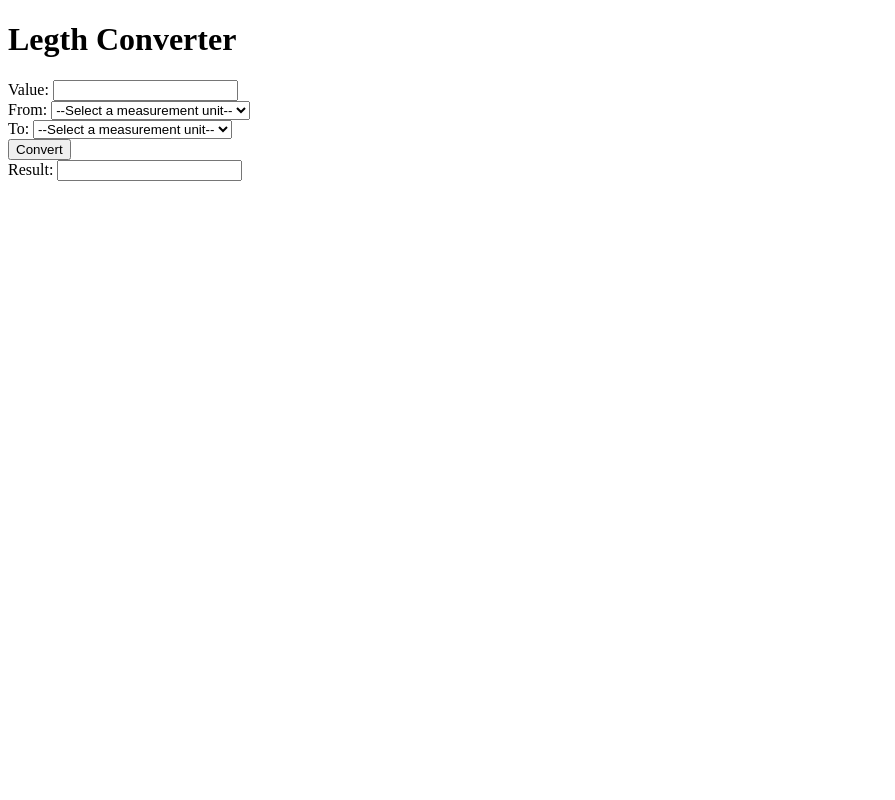
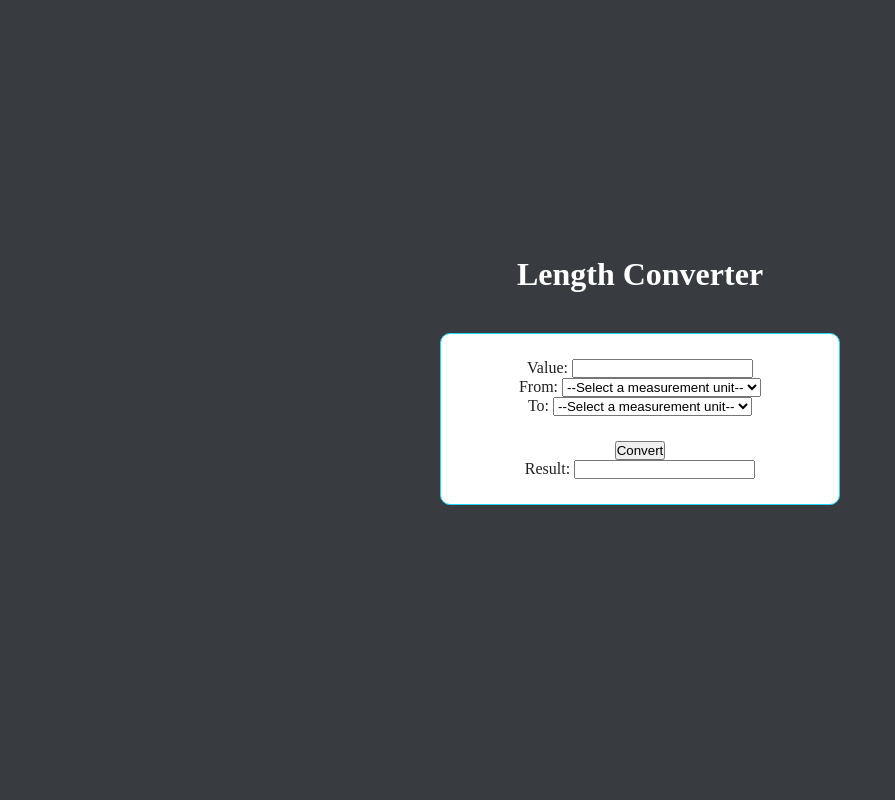
Before and after one commit to pMoralesDev/PHP-Codding, a PHP site: page / in a window 1280 px wide. Shown: the whole page, without its empty margins (0-895 px from the left). Run offline with PHP 8.4, Linux system fonts and the light colour scheme.

Commit message:
24-01-18/#1LengthConverter-NoEnding

```diff
--- a/01 - Length converter/index.php
+++ b/01 - Length converter/index.php
@@ -85,19 +85,19 @@ if(isset($_POST["convert"])){
     <title>#1.- Length Converter</title>
 </head>
 <body>
-    <h1>Legth Converter</h1>
     <div class="container">
+        <h1>Length Converter</h1>
         <form method="POST">
-            <div class="row mt-4">
+            <div class="row">
 
-                <div class="col-sm-4">
+                <div class="col">
                     <div>
                         <label for="value" class="form-label">Value:</label>
                         <input type="number" name="value" class="form-control" value="">
                     </div>
                 </div>
 
-                <div class="col-sm-4">
+                <div class="col">
                     <label for="from" class="form-label">From:</label>
                     <select name="from" class="form-select">
                         <option value="">--Select a measurement unit--</option>
@@ -111,7 +111,7 @@ if(isset($_POST["convert"])){
                     </select>
                 </div>
 
-                <div class="col-sm-4">
+                <div class="col">
                     <label for="to" class="form-label">To:</label>
                     <select name="to" class="form-select">
                         <option value="">--Select a measurement unit--</option>
@@ -126,14 +126,14 @@ if(isset($_POST["convert"])){
                 </div>
             </div>
 
-            <div class="row mt-4">
+            <div class="row">
 
-                <div class="col-sm-6">
-                    <button type="submit" name="convert" class="btn btn-primary w-100 py-4">Convert</button>
+                <div class="col">
+                    <button type="submit" name="convert" class="btn">Convert</button>
                 </div>
 
-                <div class="col-sm-6">
-                    <div class="mb-3">
+                <div class="col">
+                    <div class="mb">
                         <label for="result" class="form-label">Result:</label>
                         <input type="text" name="result" class="form-control" value="<?php if(isset($result)) echo $result; ?>">
                     </div>
--- a/01 - Length converter/style.css
+++ b/01 - Length converter/style.css
@@ -0,0 +1,34 @@
+*{
+    margin: 0;
+    padding: 0;
+    box-sizing: border-box;
+}
+
+body {
+    background-color: #383c41;
+}
+
+.container {
+    width: 500px;
+    height: 100vh;
+    margin: auto;
+    display: flex;
+    flex-direction: column;
+    align-items: center;
+    justify-content: center;
+    text-align: center;
+    color: #fff;
+}
+
+form {
+    width: 80%;
+    margin: 40px 0;
+    background-color: #fff;
+    border: 1px solid #1FD6FF;
+    border-radius: 10px;
+    color: #202020;
+}
+
+.row {
+    margin: 25px 0;
+}
```
